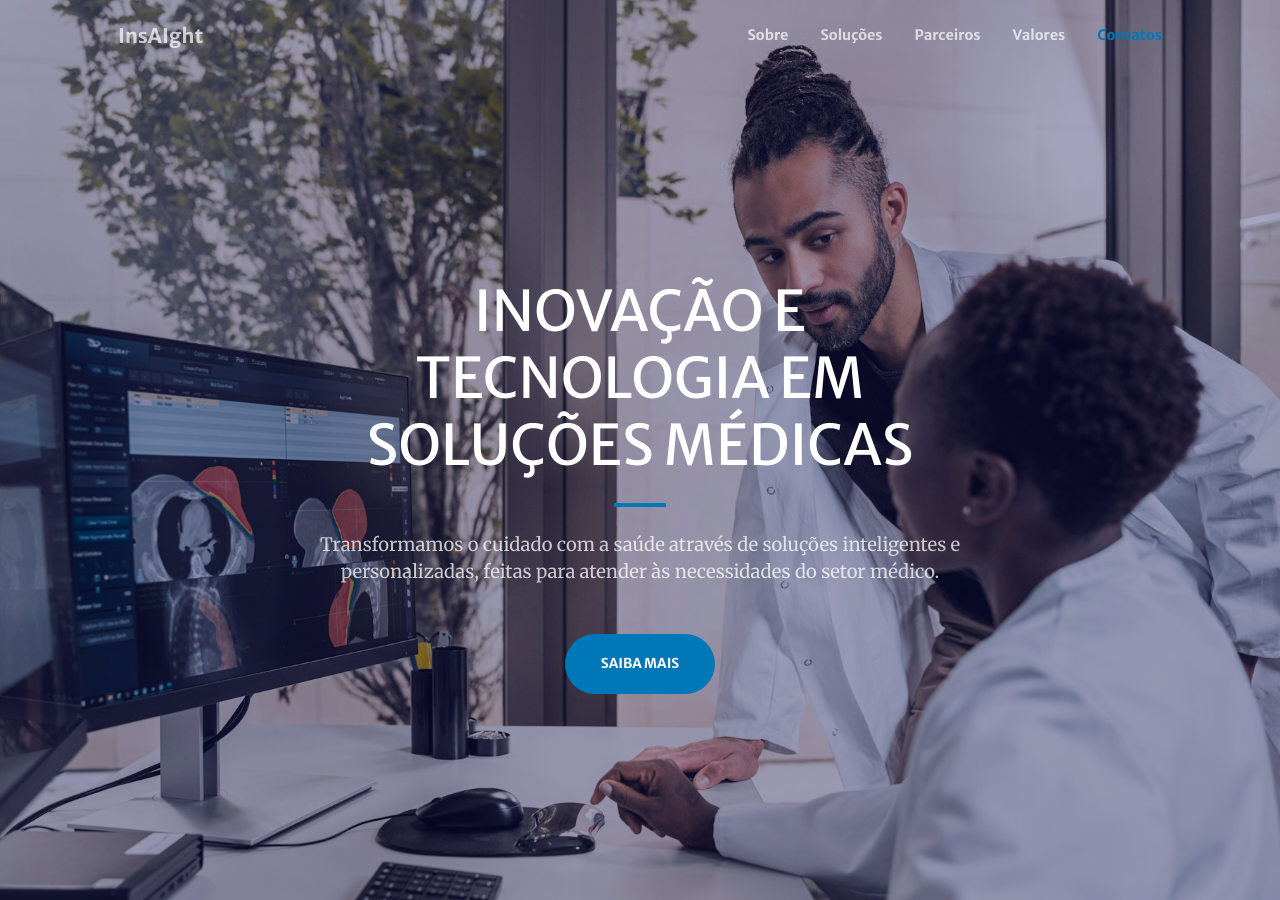
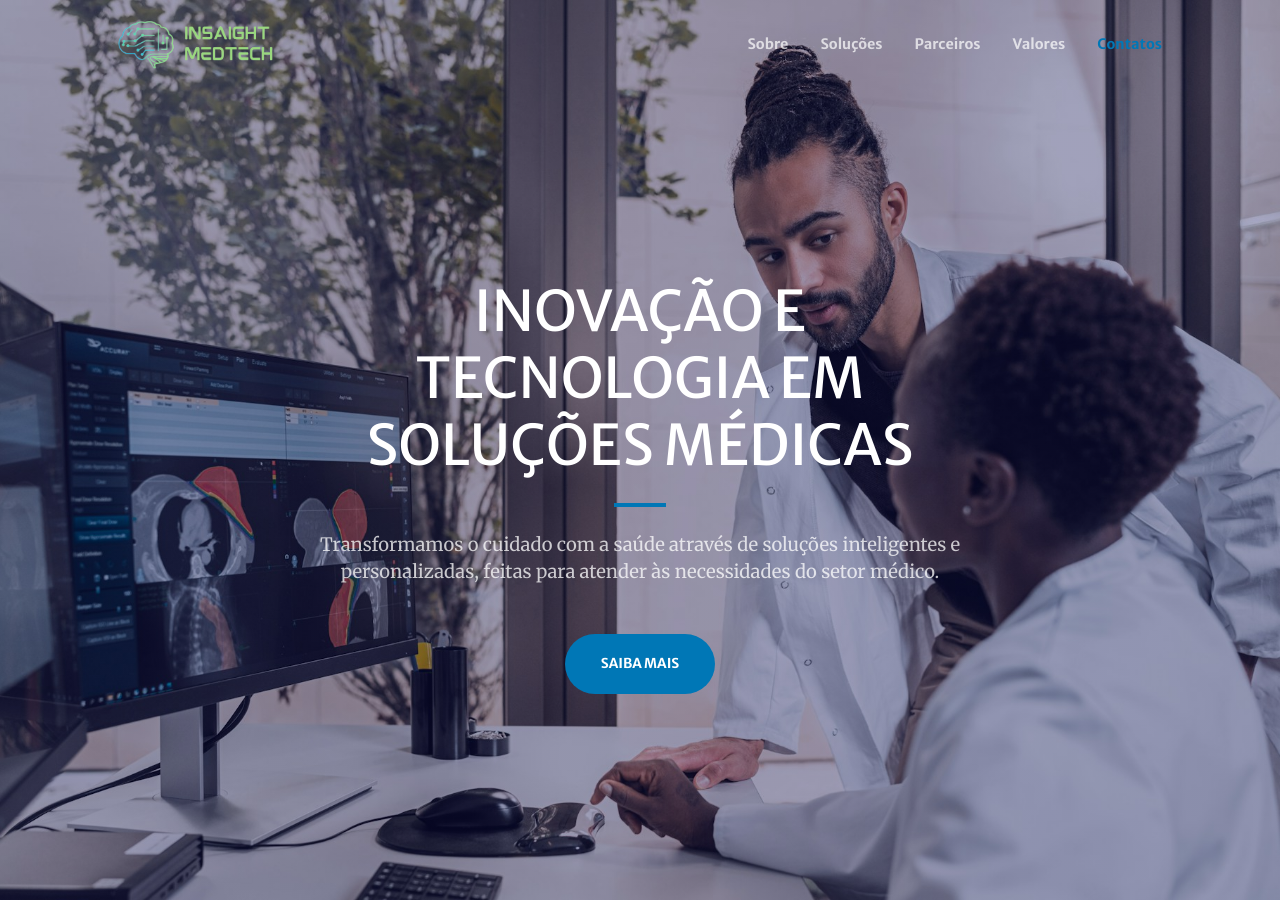
Before and after one commit to Vianest-iTec/vianest-itec.github.io, a Jekyll site: the page built from index.md, in a window 1280 px wide and 900 px high. Built offline with Jekyll 4.4.1, drawn with Linux system fonts in a browser that asks for light colours; comment, search, counter and statistics services are not loaded.

Commit message:
feat: add insaight logo

```diff
--- a/_config.yml
+++ b/_config.yml
@@ -1,5 +1,6 @@
 # Site settings
 title: InsAIght
+logo: assets/img/insaight.png # optional
 description: > # this means to ignore newlines until "baseurl:"
 repository: Vianest-iTec/vianest-itec.github.io
 baseurl: "" # the subpath of your site, e.g. /blog/
--- a/_includes/nav.html
+++ b/_includes/nav.html
@@ -1,6 +1,10 @@
 <nav class="navbar navbar-expand-lg navbar-light fixed-top py-3" id="mainNav">
     <div class="container px-4 px-lg-5">
+        {% if site.logo %}
+        <a class="navbar-brand" href="/#"><img style="height: 3rem" src="{{ site.logo | relative_url }}" alt="{{ site.title }}" /></a>
+        {% else %}
         <a class="navbar-brand" href="/#">{{ site.title }}</a>
+        {% endif %}
         <button class="navbar-toggler navbar-toggler-right" type="button" data-bs-toggle="collapse" data-bs-target="#navbarResponsive" aria-controls="navbarResponsive" aria-expanded="false" aria-label="Toggle navigation"><span class="navbar-toggler-icon"></span></button>
         <div class="collapse navbar-collapse" id="navbarResponsive">
             <ul class="navbar-nav ms-auto my-2 my-lg-0">
```
Also changed, not shown: assets/img/insaight.png (added).
